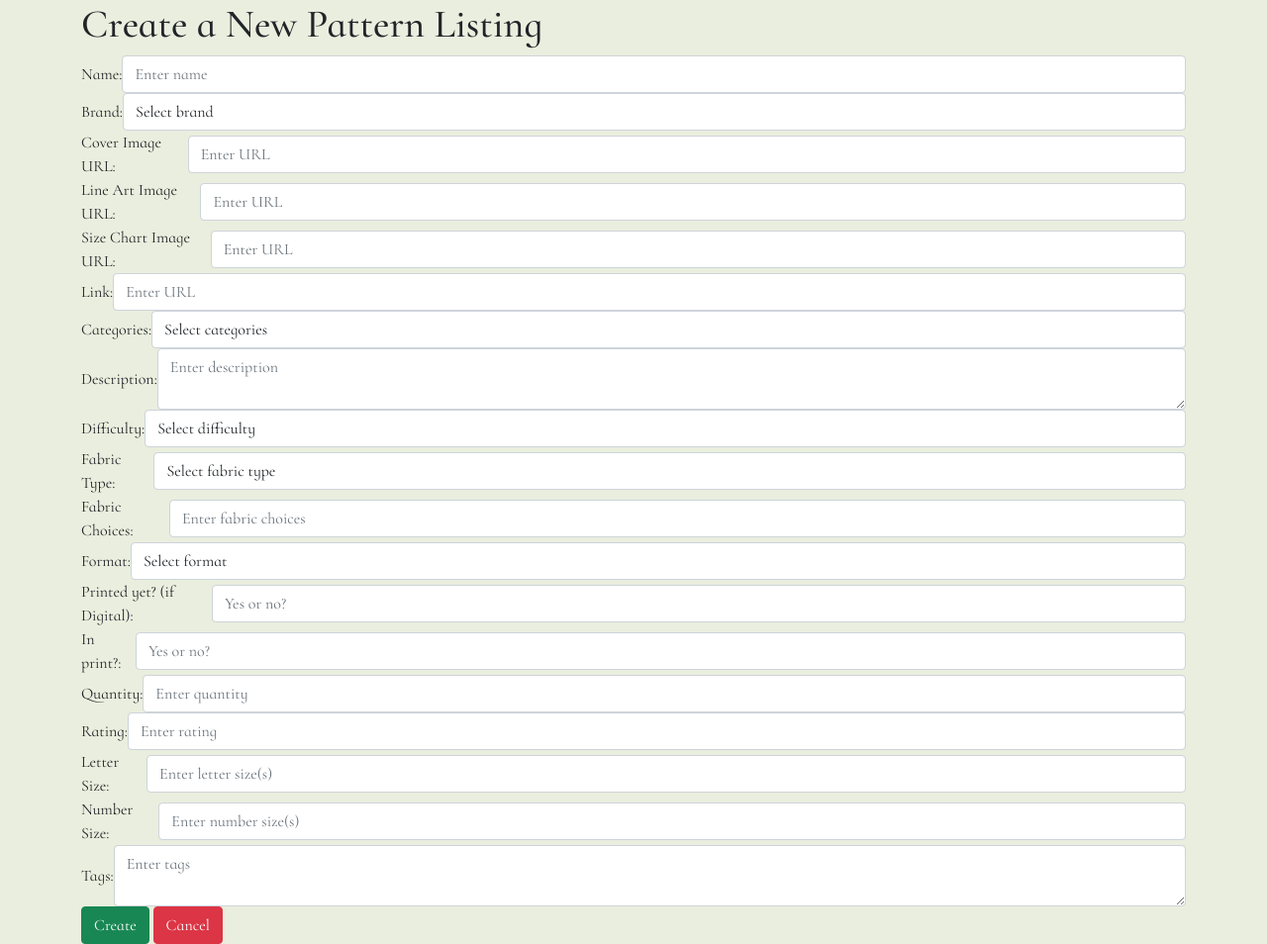
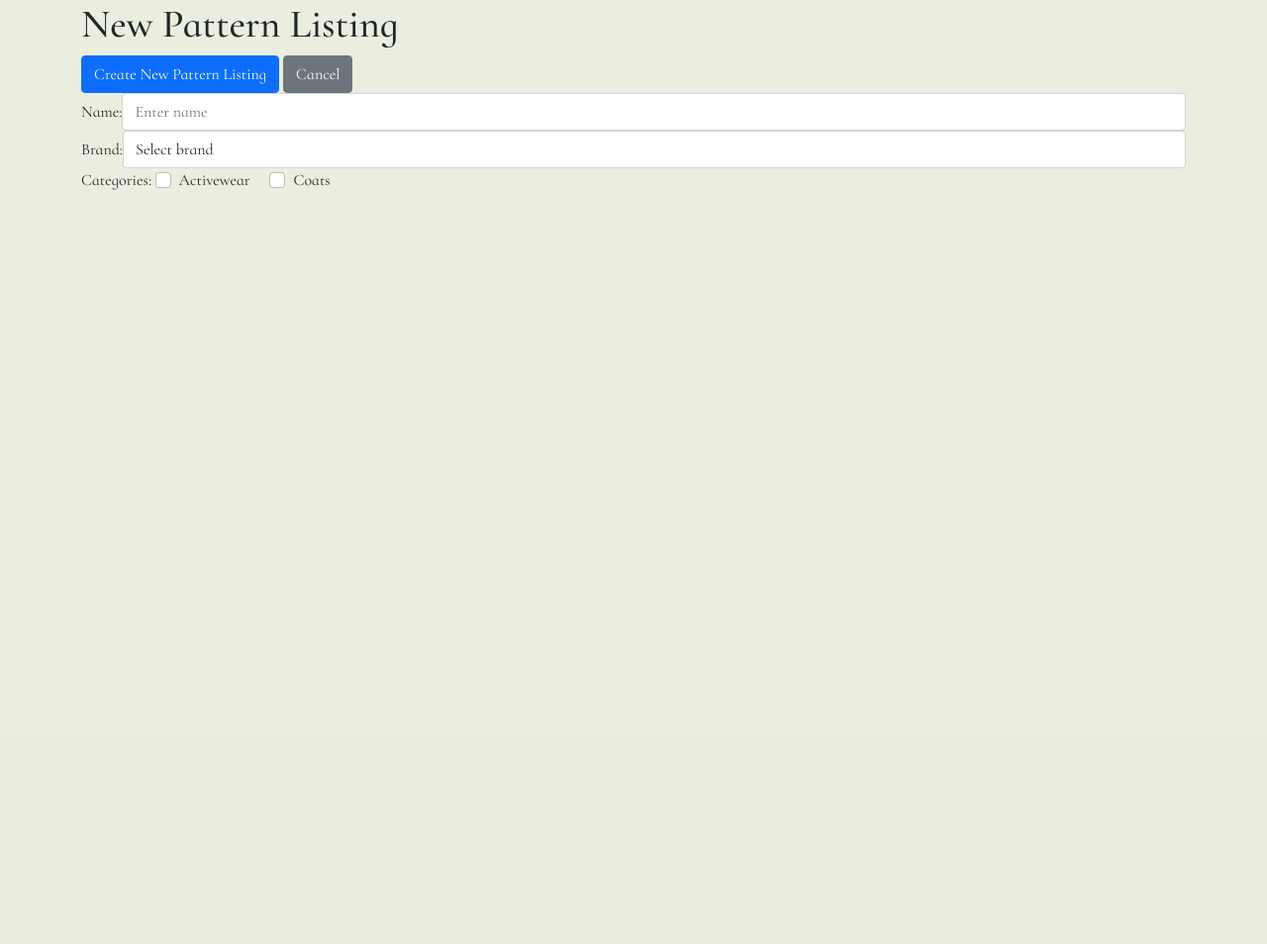
Before and after one commit to larilariv/SewOrganized, a Node server app: page /patterns/new in a window 1280 px wide. Shown: the part 56-1010 px from the top of the page at 99% size. After the commit the page ends 248 px from the top, so only its background shows below. Run offline with Node 20, Linux system fonts and the light colour scheme; some libraries are stand-ins or nearby versions.

Commit message:
Created CategorySchema to nest in PatternSchema's categories key to fit how data is formatted. Still working on having it display properly in view

```diff
--- a/views/patterns/index.hbs
+++ b/views/patterns/index.hbs
@@ -2,7 +2,7 @@
   {{#each patterns}}
     <div class="col-4 index-listings">
       <a class="text-decoration-none" href="/patterns/{{this.name}}">
-        <img src="{{this.coverImage}}" class="img-fluid">
+        <img src="{{this.coverImage}}" class="img-fluid" />
         <h2 class="d-flex justify-content-center">{{this.name}}</h2>
       </a>
     </div>
--- a/views/patterns/new.hbs
+++ b/views/patterns/new.hbs
@@ -1,6 +1,10 @@
-<h1>Create a New Pattern Listing</h1>
 <form action="/patterns" method="POST">
 {{!-- Add note for required fields being marked with * or something similar --}}
+
+    <h1>New Pattern Listing</h1>
+
+    <input type="submit" class="btn btn-primary" value="Create New Pattern Listing" />
+    <input type="submit" class="btn btn-secondary" value="Cancel" />
 
     <div class="form-group d-flex align-items-center">
         <label for="name">Name:</label>
@@ -20,7 +24,7 @@
         </select>
     </div>
 
-    <div class="form-group d-flex align-items-center">
+    {{!-- <div class="form-group d-flex align-items-center">
         <label for="coverImage">Cover Image URL:</label>
         <input type="text" class="form-control" id="coverImage" name="coverImage" placeholder="Enter URL" value="{{this.coverImage}}">
     </div>
@@ -38,9 +42,9 @@
     <div class="form-group d-flex align-items-center">
         <label for="link">Link:</label>
         <input type="text" class="form-control" id="link" name="link" placeholder="Enter URL" value="{{this.link}}">
-    </div>
+    </div> --}}
 
-    <div class="form-group d-flex align-items-center">
+    {{!-- <div class="form-group d-flex align-items-center">
         <label for="categories">Categories:</label>
         <select class="form-control" id="categories" name="categories" value="{{this.categories}}">
             <option>Select categories</option>
@@ -57,9 +61,21 @@
             <option>Swimwear</option>
             <option>Tops</option>
         </select>
+    </div> --}}
+
+    <div class="form-group d-flex align-items-center"></div>
+        <label for="categories">Categories:</label>
+        <div class="form-check form-check-inline">
+            <input class="form-check-input" type="checkbox" id="activewearCheckbox" value="{{this.categories}}">
+            <label class="form-check-label" for="activewearCheckbox">Activewear</label>
+        </div>
+        <div class="form-check form-check-inline">
+            <input class="form-check-input" type="checkbox" id="inlineCheckbox2" value="{{this.categories}}">
+            <label class="form-check-label" for="inlineCheckbox2">Coats</label>
+        </div>
     </div>
 
-    <div class="form-group d-flex align-items-center">
+    {{!-- <div class="form-group d-flex align-items-center">
         <label for="description">Description:</label>
         <textarea class="form-control" id="description" name="description" placeholder="Enter description" value="{{this.description}}" rows="2"></textarea>
     </div>
@@ -132,9 +148,6 @@
     <div class="form-group d-flex align-items-center">
         <label for="tags">Tags:</label>
         <textarea class="form-control" id="tags" name="tags" placeholder="Enter tags" value="{{this.tags}}" rows="2"></textarea>
-    </div>
-
-  <a type="submit" value="Create" class="btn btn-success" href="/patterns" role="button">Create</a>
-  <a type="submit" value="Cancel" class="btn btn-danger" href="/patterns" role="button">Cancel</a>
+    </div> --}}
 
 </form>
```
Also changed, not shown: db/pattern-seeds.json (+9 -7 lines), models/pattern-model.js (+22 -14 lines), views/patterns/show.hbs (+40 -9 lines).
